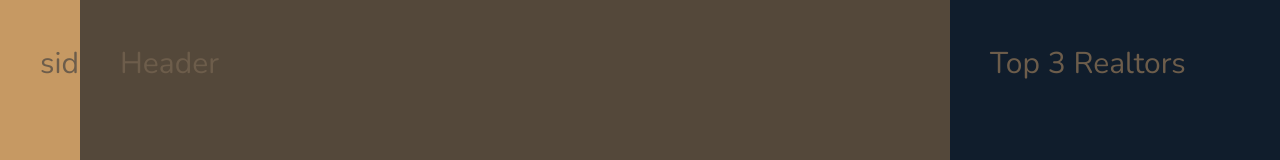
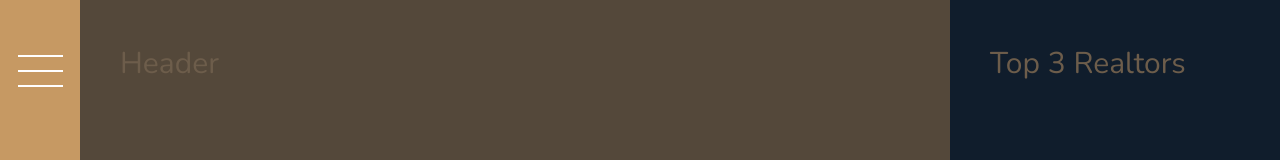
Before and after one commit to riedel28/nexter, a website: page index.html in a window 1280 px wide. Shown: the top 160 px of the page. Drawn offline with nearby package versions, Linux system fonts and the light colour scheme.

Commit message:
Complete sidebar section

```diff
--- a/index.html
+++ b/index.html
@@ -16,7 +16,7 @@
   </head>
   <body class="container">
     <aside class="sidebar">
-      sidebar
+      <button class="nav-btn"></button>
     </aside>
     <header class="header">
       Header
--- a/sass/_sidebar.scss
+++ b/sass/_sidebar.scss
@@ -2,4 +2,34 @@
   background-color: $color-primary;
   grid-column: sidebar-start / sidebar-end;
   grid-row: 1 / -1;
+
+  display: flex;
+  justify-content: center;
 }
+
+.nav-btn {
+  border: none;
+  border-radius: 0;
+
+  background-color: #ffffff;
+  height: 2px;
+  width: 4.5rem;
+  margin-top: 3rem;
+
+  &:before,
+  &:after {
+    background-color: #ffffff;
+    height: 2px;
+    width: 4.5rem;
+    content: '';
+    display: block;
+  }
+
+  &:before {
+    transform: translateY(-1.5rem);
+  }
+
+  &:after {
+    transform: translateY(1.3rem);
+  }
+}
```
Also changed, not shown: css/style.css.
